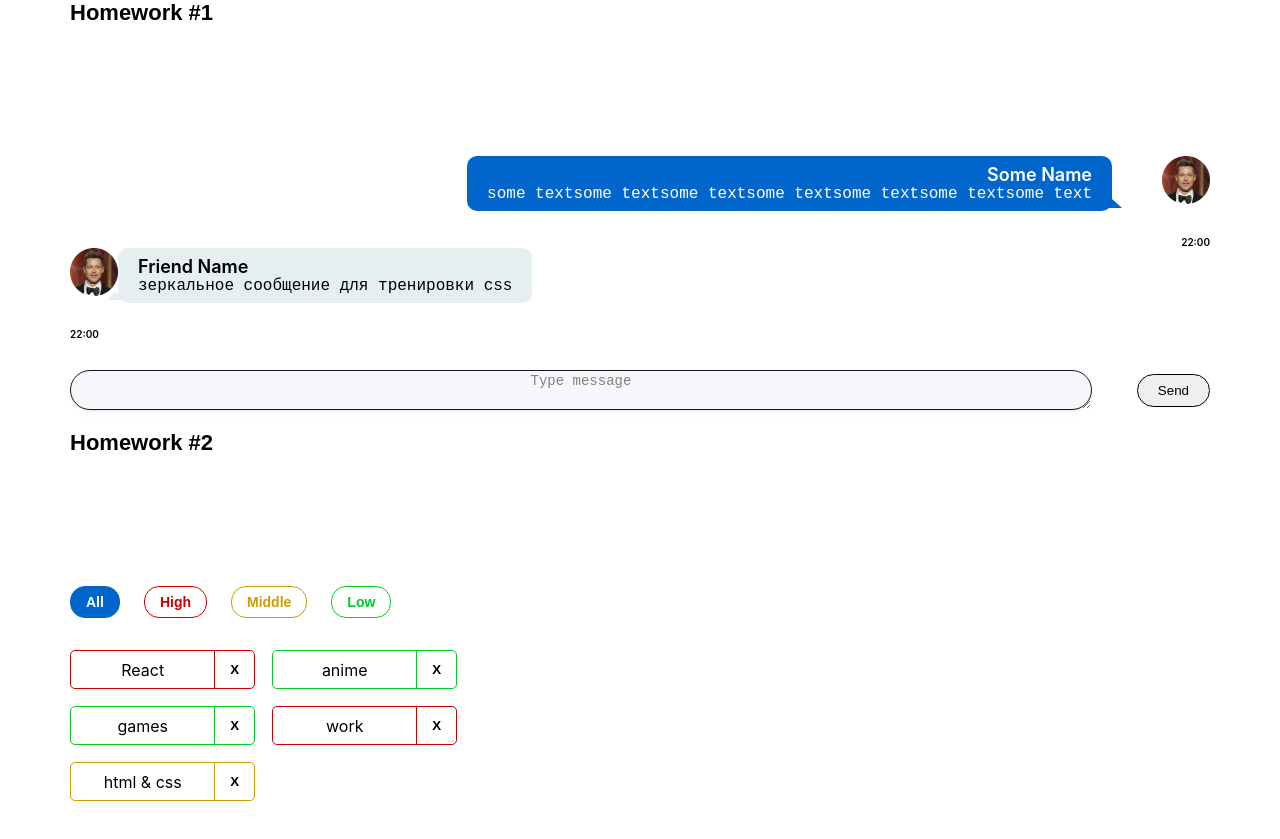
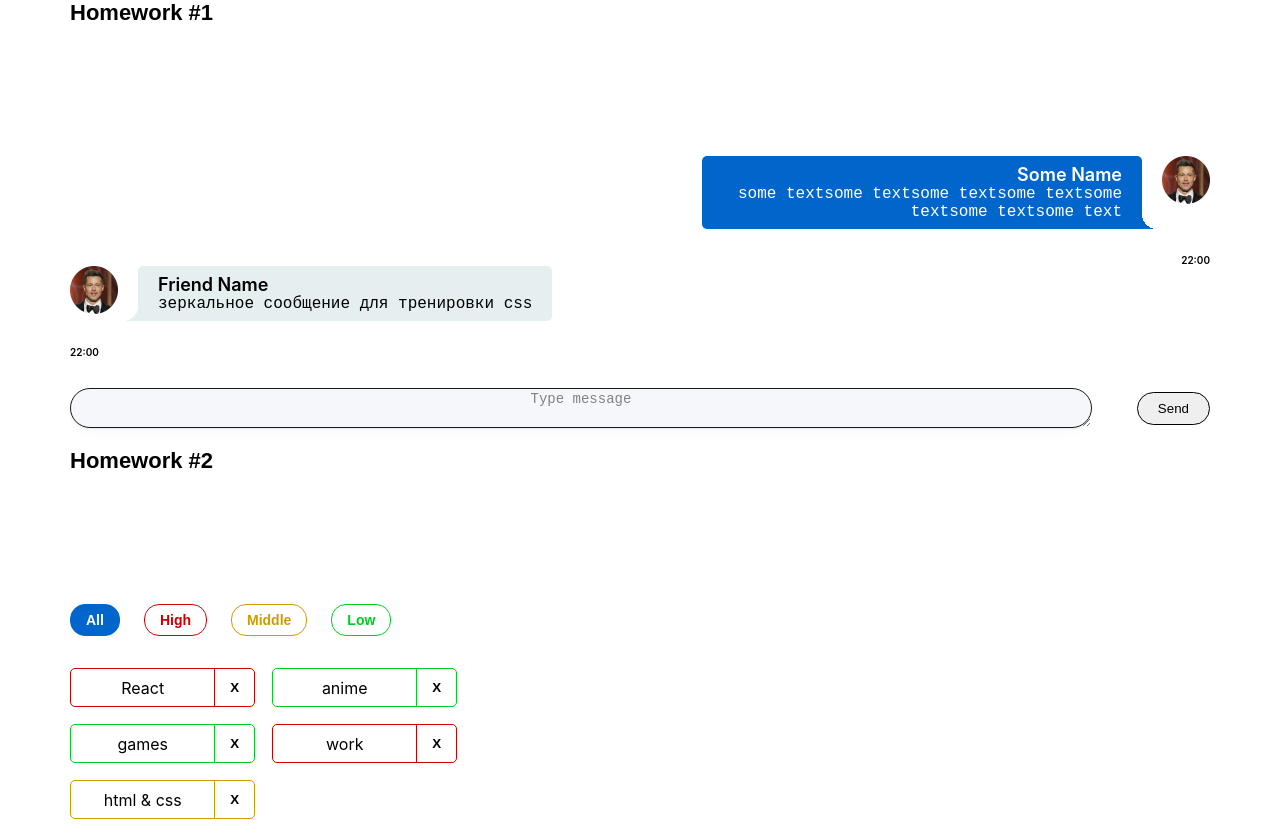
Before and after one commit to JuliStrom/hw-2sprint, a React (Create React App) app: page /#/pre-junior in a window 1280 px wide. Before the commit this address led to /. Built offline with nearby package versions, Linux system fonts and the light colour scheme.

Commit message:
add some css styles

```diff
--- a/src/s2-homeworks/hw01/friend-message/FriendMessage.module.css
+++ b/src/s2-homeworks/hw01/friend-message/FriendMessage.module.css
@@ -18,8 +18,8 @@
 .friendText {
     max-width: 60%;
     padding: 8px 20px;
-    margin: 0 50px 20px 0;
-    border-radius: 10px;
+    margin: 0 0 20px 20px;
+    border-radius: 5px 5px 5px 0;
     background: #e5efef;
     position: relative;
 }
@@ -27,11 +27,11 @@
 .friendText:after {
     content: "";
     position: absolute;
-    left: -10px;
-    top: 10px;
-    border-width: 33px 10px 9px 7px;
-    border-style: solid;
-    border-color: transparent  transparent  #e5efef transparent;
+    width: 15px;
+    height: 15px;
+    left: -15px;
+    bottom: 0;
+    background: radial-gradient(circle at 0 0, rgba(0, 0, 0, 0) 15px, #e5efef 0);
 }
 
 .friendName {
@@ -45,6 +45,8 @@
     font-weight: 400;
     font-size: 16px;
     color: #000000;
+    white-space: normal;
+    max-width: 400px
 }
 
 .friendTime {
--- a/src/s2-homeworks/hw01/message/Message.module.css
+++ b/src/s2-homeworks/hw01/message/Message.module.css
@@ -20,21 +20,22 @@
     text-align: end;
     max-width: 60%;
     padding: 8px 20px;
-    margin: 0 50px 20px 0;
-    border-radius: 10px;
+    margin: 0 20px 20px 0;
+    border-radius: 5px 5px 0 5px;
     background: #06c;
     color: white;
     position: relative;
+
 }
 
 .text:after {
     content: "";
     position: absolute;
-    right: -10px;
-    top: 10px;
-    border-width: 33px 10px 9px 7px;
-    border-style: solid;
-    border-color: transparent transparent #06c transparent;
+    width: 15px;
+    height: 15px;
+    background: radial-gradient(circle at 15px 0, rgba(0, 0, 0, 0) 15px, #06c 0);
+    right: -15px;
+    bottom: 0;
 }
 
 .name {
@@ -44,9 +45,11 @@
 }
 
 .messageText {
+    display: block;
     font-weight: 400;
     font-size: 16px;
-    color: #fff;
+    white-space: normal;
+    max-width: 400px;
 }
 
 .time {
```
